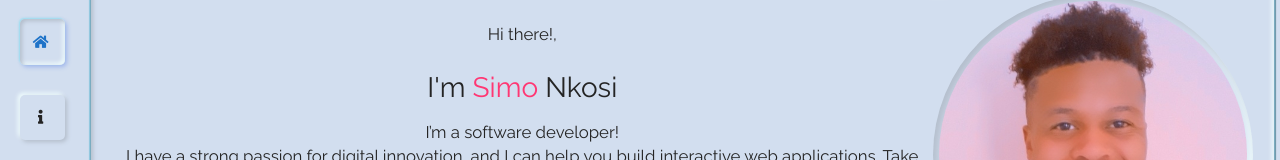
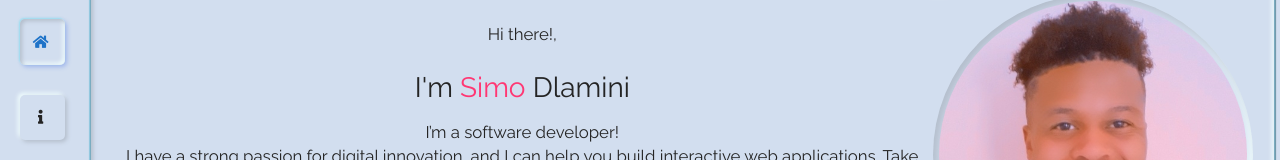
Before and after one commit to KDlamini/Portfolio, a React (Create React App) app: page / in a window 1280 px wide. Shown: the part 245-405 px from the top of the page. Built offline with nearby package versions, Linux system fonts and the light colour scheme.

Commit message:
Update my name on homepage

```diff
--- a/src/pages/Home.js
+++ b/src/pages/Home.js
@@ -15,7 +15,7 @@ function Home() {
               {' '}
               <font color="#ff3773">Simo</font>
               {' '}
-              Nkosi
+              Dlamini
             </h1>
             <p>
               I’m a software developer!
```
